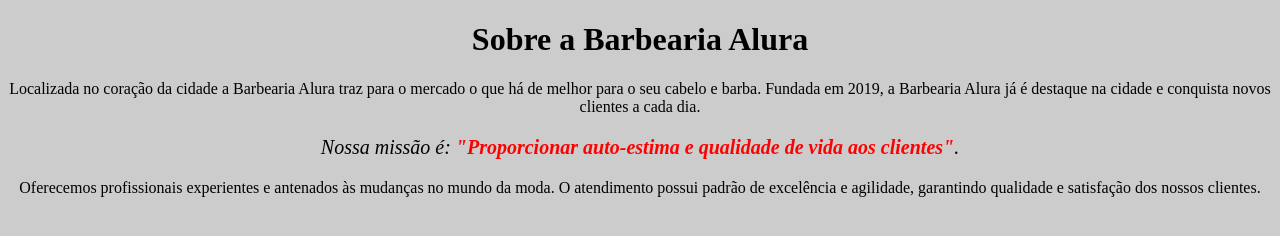
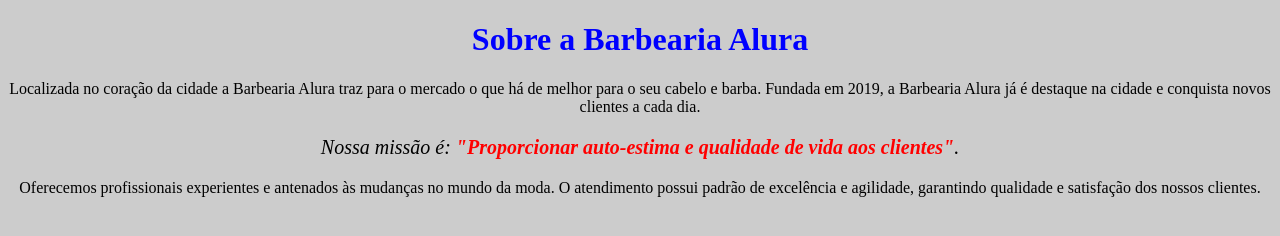
Before and after one commit to douglasvanzin/teste2, a plain HTML site: page index.html in a window 1280 px wide. Drawn offline with Linux system fonts and the light colour scheme.

Commit message:
Add files via upload

```diff
--- a/index.html
+++ b/index.html
@@ -8,7 +8,7 @@
     </head>
 
     <body>
-    <h1 style="text-align: center; background: #CCCCCC;">Sobre a Barbearia Alura</h1>
+    <h1 style="text-align: center; background: #CCCCCC; color: blue;">Sobre a Barbearia Alura</h1>
 
     <p styele="text-align: center">Localizada no coração da cidade a Barbearia Alura traz para o mercado o que há de melhor para o seu cabelo e barba. Fundada em 2019, a Barbearia Alura já é destaque na cidade e conquista novos clientes a cada dia.</p>
 
```
